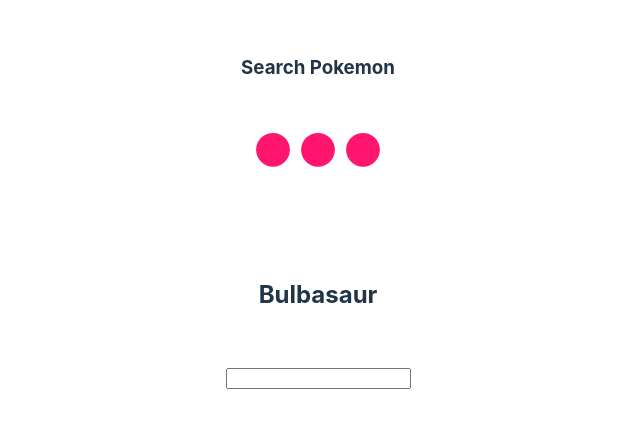
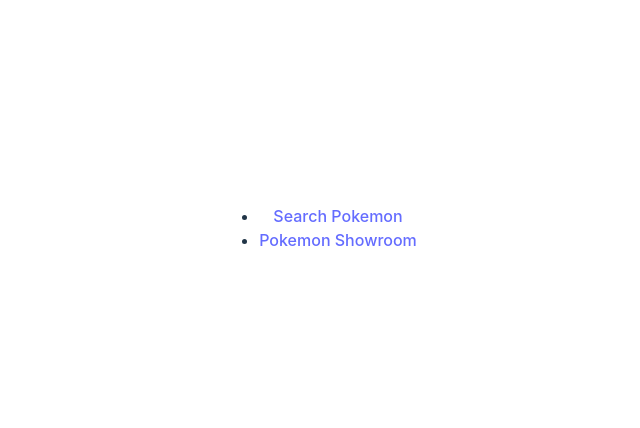
Before and after one commit to altRush/react-pokemon-showroom, a React (Vite) app: page / in a window 1280 px wide. Shown: the part 172-600 px from the top of the page, without its empty margins (322-962 px from the left). Built offline with nearby package versions, Linux system fonts and the light colour scheme; no server answers.

Commit message:
build: Provide router

```diff
--- a/package.json
+++ b/package.json
@@ -25,6 +25,7 @@
     "eslint": "^8.57.0",
     "eslint-plugin-react-hooks": "^4.6.0",
     "eslint-plugin-react-refresh": "^0.4.6",
+    "react-router-dom": "^6.23.1",
     "typescript": "^5.2.2",
     "vite": "^5.2.0"
   }
--- a/src/App.tsx
+++ b/src/App.tsx
@@ -1,12 +1,21 @@
 import { Provider } from 'react-redux';
 import './App.css';
 import { ConnectedSearchPokemon } from './features/search-pokemon';
+import { ConnectedPokemonShowroom } from './features/pokemon-showroom';
 import store from './stores';
+import { createBrowserRouter, RouterProvider } from 'react-router-dom';
+import Layout from './components/Layout';
+
+const router = createBrowserRouter([
+	{ path: '/', element: <Layout /> },
+	{ path: '/search-pokemon', element: <ConnectedSearchPokemon /> },
+	{ path: 'pokemon-showroom', element: <ConnectedPokemonShowroom /> }
+]);
 
 function App() {
 	return (
 		<Provider store={store}>
-			<ConnectedSearchPokemon />
+			<RouterProvider router={router} />
 		</Provider>
 	);
 }
--- /dev/null
+++ b/src/components/Layout.tsx
@@ -0,0 +1,21 @@
+import { Link, Outlet } from 'react-router-dom';
+
+const Layout = () => {
+	return (
+		<>
+			<nav>
+				<ul>
+					<li>
+						<Link to="/search-pokemon">Search Pokemon</Link>
+					</li>
+					<li>
+						<Link to="/pokemon-showroom">Pokemon Showroom</Link>
+					</li>
+				</ul>
+			</nav>
+			<Outlet />
+		</>
+	);
+};
+
+export default Layout;
--- /dev/null
+++ b/src/features/pokemon-showroom/components/PokemonShowroom.tsx
@@ -0,0 +1,17 @@
+import { connect } from 'react-redux';
+
+const actionCreators = {};
+
+function PokemonShowroom() {
+	return <div>PokemonShowroom</div>;
+}
+
+// eslint-disable-next-line @typescript-eslint/no-explicit-any
+const mapState = (state: any) => state;
+
+const ConnectedPokemonShowroom = connect(
+	mapState,
+	actionCreators
+)(PokemonShowroom);
+
+export default ConnectedPokemonShowroom;
--- /dev/null
+++ b/src/features/pokemon-showroom/index.ts
@@ -0,0 +1,3 @@
+import ConnectedPokemonShowroom from './components/PokemonShowroom';
+
+export { ConnectedPokemonShowroom };
```
Also changed, not shown: 1 other file (tests, documents, lock files or other folders).
